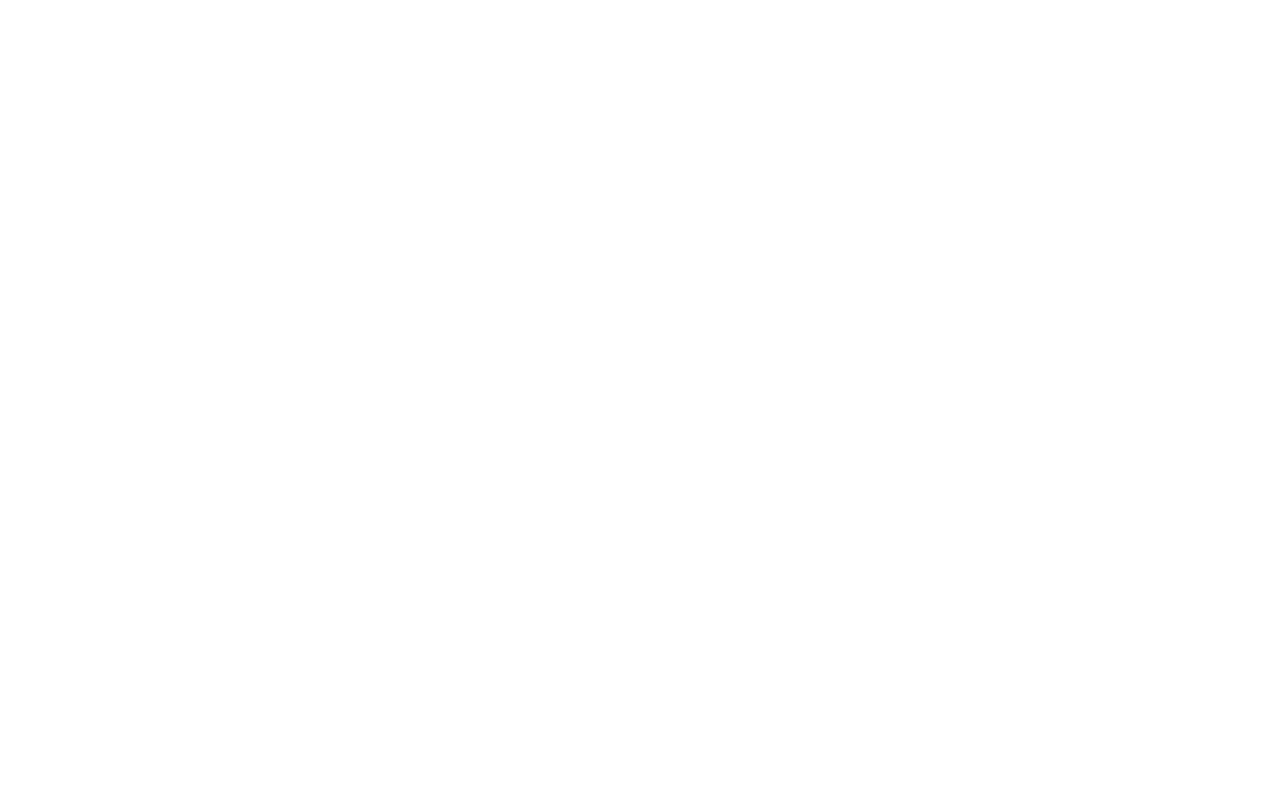
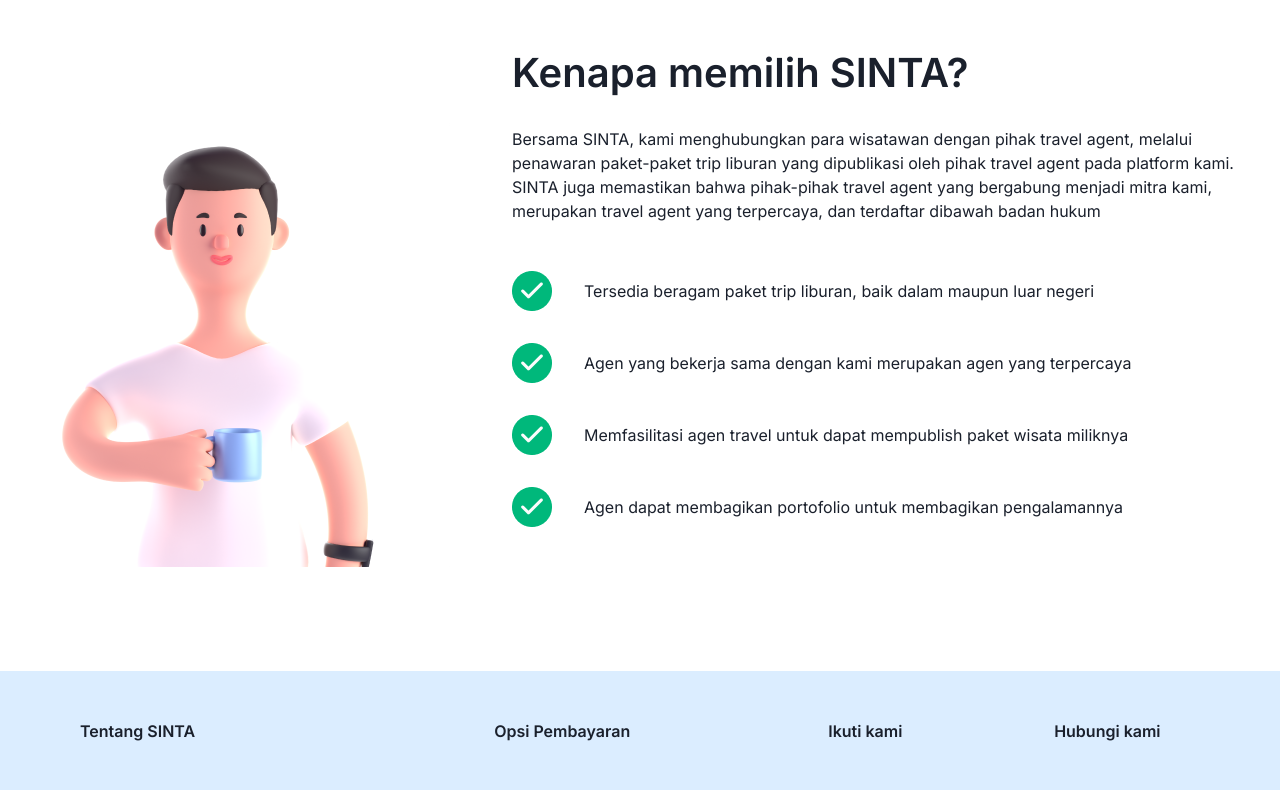
Before and after one commit to VinncentWong/SintaFE, a React (Create React App) app: page /landingpage in a window 1280 px wide. Shown: the part 3400-4190 px from the top of the page. Before the commit the page ends 3363 px from the top, so only its background shows below. Built offline with nearby package versions, Linux system fonts and the light colour scheme.

Commit message:
refactor: add another new component

```diff
--- a/src/pages/LandingPage.tsx
+++ b/src/pages/LandingPage.tsx
@@ -1,7 +1,9 @@
 import DestinationCard, { DestinationCardProps } from "../components/card";
+import Footer from "../components/footer";
 import DestinationGroup from "../components/group";
 import Header from "../components/header";
 import Navbar from "../components/navbar";
+import WhySinta from "../components/whysinta/whysinta";
 import sample from "../images/sample/destination1.png";
 
 const data: DestinationCardProps = {
@@ -65,6 +67,8 @@
             title="Include semuanya tinggal bawa badan"
             subtitle="Gaperlu repot mikirin biaya lainnya, cukup bawa badan and enjoy ur holiday 🤩"
             data={arr}/>
+            <WhySinta/>
+            <Footer/>
         </>
     )
 };
```
